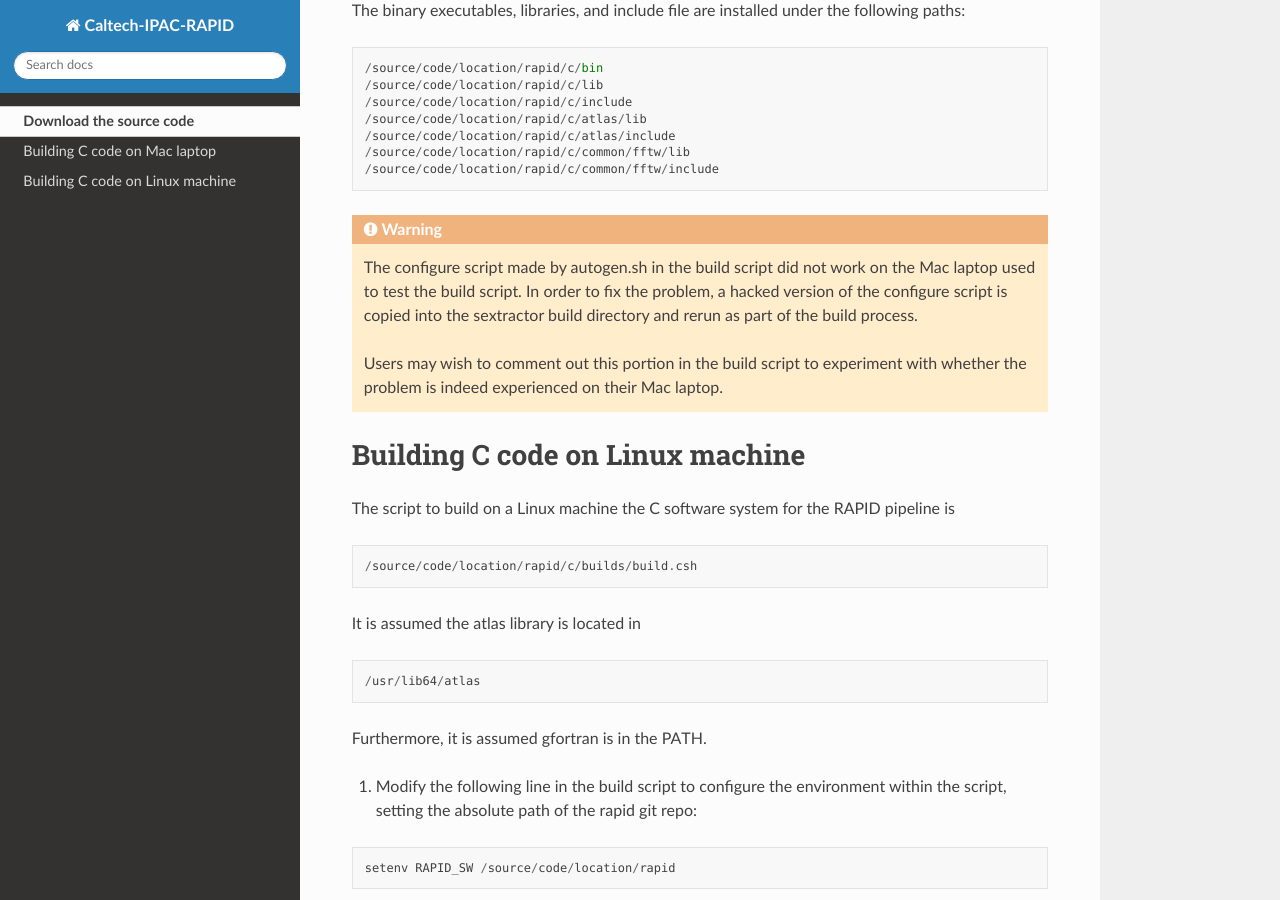
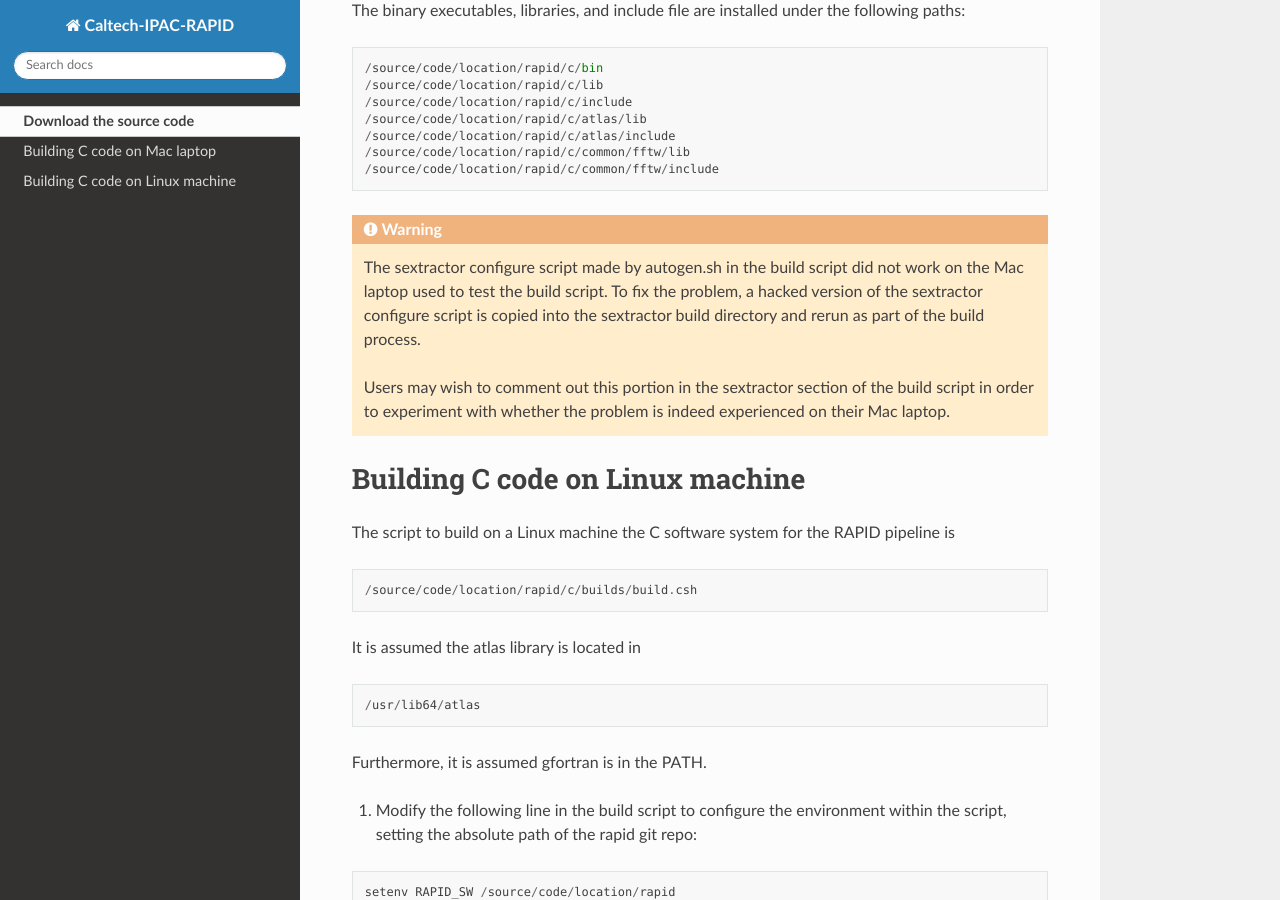
Before and after one commit to Caltech-IPAC/rapid, a Sphinx documentation site: the page built from docs/source/install/install.rst, in a window 1280 px wide and 900 px high, scrolled down 997 px. Built offline with Sphinx 7.4.7 and the Read the Docs theme 2.0.0, drawn with Linux system fonts in a browser that asks for light colours.

Commit message:
Added more sextractor detail.

```diff
--- a/docs/source/install/install.rst
+++ b/docs/source/install/install.rst
@@ -60,14 +60,15 @@ installed under the following paths:
    /source/code/location/rapid/c/common/fftw/include
 
 .. warning::
-    The configure script made by autogen.sh in the build script did
-    not work on the Mac laptop used to test the build script.  In
-    order to fix the problem, a hacked version of the configure script
+    The sextractor configure script made by autogen.sh in the build script did
+    not work on the Mac laptop used to test the build script.  To fix
+    the problem, a hacked version of the sextractor configure script
     is copied into the sextractor build directory and rerun as part of
     the build process.
 
-    Users may wish to comment out this portion in the build script to
-    experiment with whether the problem is indeed experienced on their Mac laptop.
+    Users may wish to comment out this portion in the sextractor
+    section of the build script in order to experiment with whether
+    the problem is indeed experienced on their Mac laptop.
 
 
 Building C code on Linux machine
```
